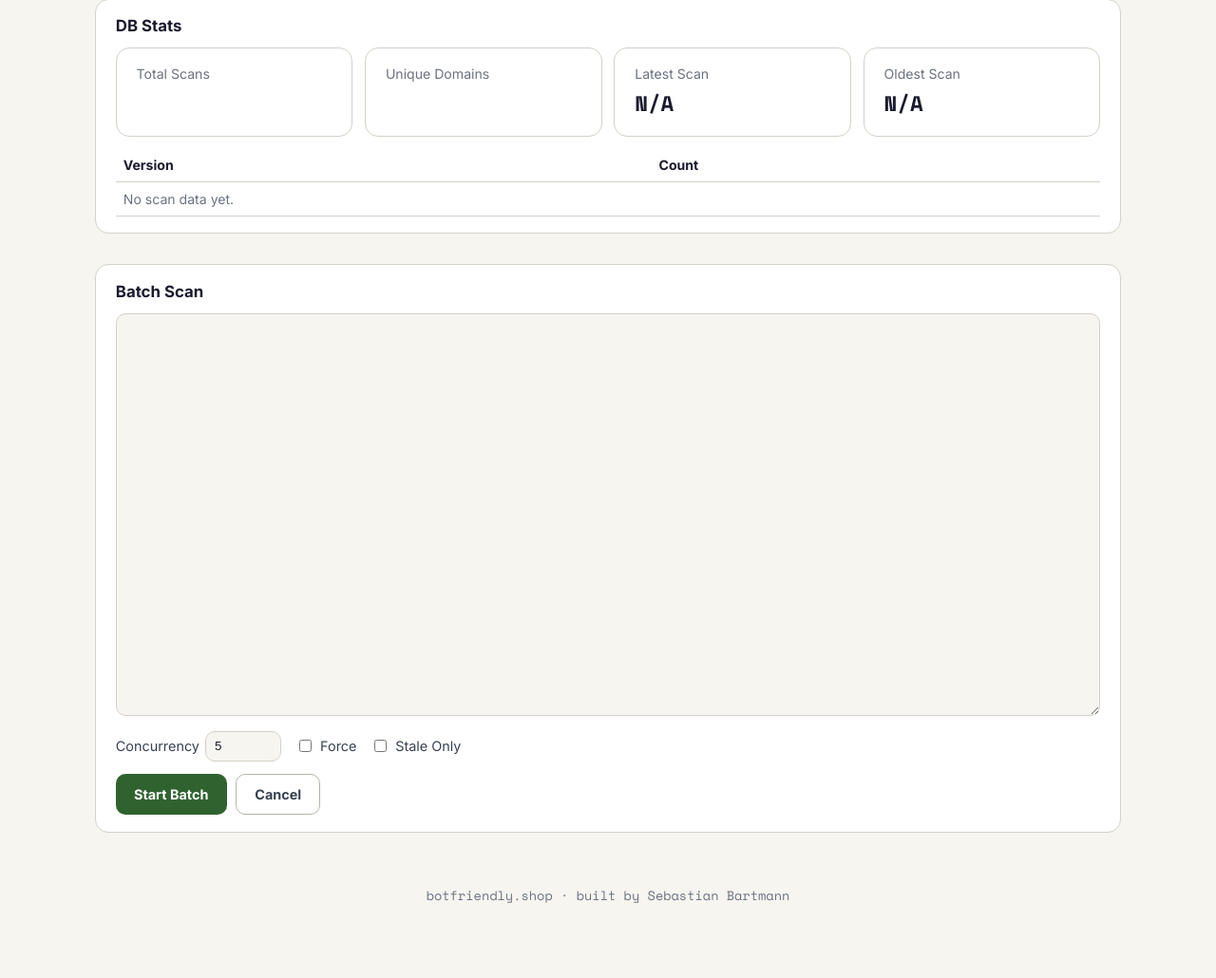
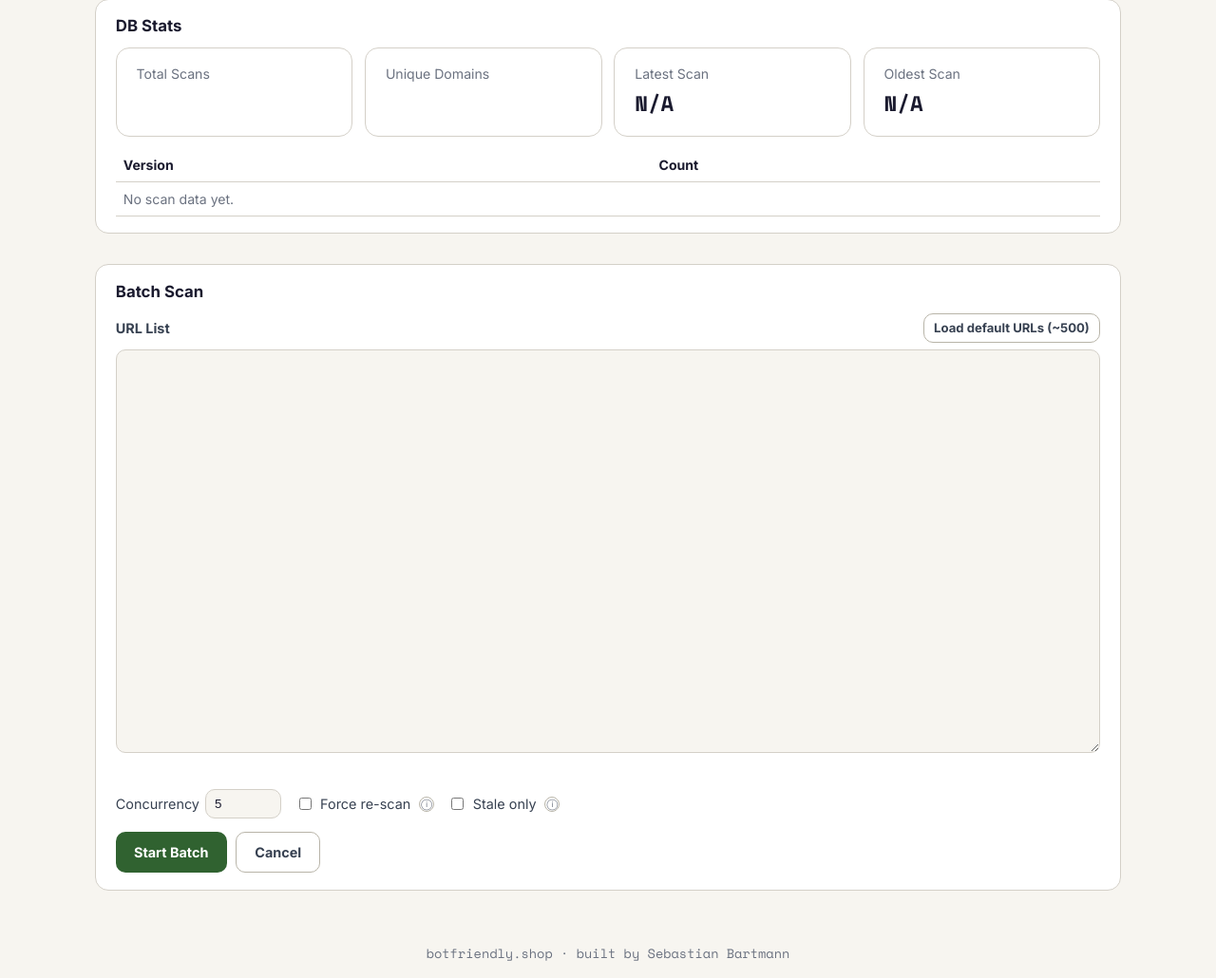
Before and after one commit to sebastianbartmann/botfriendly-shop, a Python web app: template web_app/templates/admin.html in a window 1280 px wide. Shown: the part 193-1223 px from the top of the page at 95% size. Before the commit the page ends 1144 px from the top, so only its background shows below. Run offline with Jinja, Linux system fonts and the light colour scheme; the template is opened without the code that fills it, so the values that code supplies are empty.

Commit message:
fix: admin date formatting, default URL list, checkbox tooltips
- admin_routes.py: format oldest/latest_scan as YYYY-MM-DD (no time component)
- data/default_urls.txt: 500 curated ecommerce URLs across all categories
- admin.html: Load defaults button fetches default_urls.txt and populates textarea
- admin.html: info icons with CSS hover tooltips on Force and Stale Only checkboxes
- admin_routes.py: GET /admin/default-urls endpoint (auth protected)

```diff
--- a/web_app/templates/admin.html
+++ b/web_app/templates/admin.html
@@ -28,6 +28,47 @@
     }
     .form-row { display: flex; align-items: center; gap: .9rem; margin-top: .75rem; flex-wrap: wrap; }
     .inline-field { display: flex; align-items: center; gap: .4rem; color: var(--text-secondary); font-size: .9rem; }
+    .url-list-header { display: flex; align-items: center; justify-content: space-between; gap: .75rem; margin-bottom: .45rem; }
+    .url-list-header label { color: var(--text-secondary); font-size: .9rem; font-weight: 700; }
+    #load-defaults-btn { padding: .42rem .65rem; font-size: .82rem; }
+    #load-defaults-status { margin-top: .4rem; color: var(--muted); font-size: .82rem; min-height: 1.2em; }
+    .tooltip-wrap { position: relative; display: inline-flex; align-items: center; margin-left: .15rem; }
+    .tooltip-icon {
+      width: 1rem;
+      height: 1rem;
+      border: 1px solid var(--border-strong);
+      border-radius: 50%;
+      display: inline-flex;
+      align-items: center;
+      justify-content: center;
+      font-size: .72rem;
+      line-height: 1;
+      color: var(--muted);
+      cursor: help;
+      user-select: none;
+    }
+    .tooltip-text {
+      position: absolute;
+      left: 50%;
+      bottom: calc(100% + 8px);
+      transform: translateX(-50%);
+      background: #151d16;
+      color: var(--text);
+      border: 1px solid var(--border-strong);
+      border-radius: 6px;
+      padding: .48rem .56rem;
+      min-width: 260px;
+      max-width: 360px;
+      font-size: .75rem;
+      line-height: 1.35;
+      box-shadow: 0 8px 24px rgba(0, 0, 0, 0.35);
+      opacity: 0;
+      visibility: hidden;
+      transition: opacity .12s ease;
+      pointer-events: none;
+      z-index: 20;
+    }
+    .tooltip-wrap:hover .tooltip-text { opacity: 1; visibility: visible; }
     .inline-field input[type=number] {
       width: 80px;
       background: var(--bg);
@@ -118,11 +159,11 @@
           </div>
           <div class="card summary-card">
             <p class="muted">Latest Scan</p>
-            <p class="summary-value mono">{{ db_stats.latest_scan or "N/A" }}</p>
+            <p class="summary-value mono">{{ db_stats.latest_scan[:10] if db_stats.latest_scan else "N/A" }}</p>
           </div>
           <div class="card summary-card">
             <p class="muted">Oldest Scan</p>
-            <p class="summary-value mono">{{ db_stats.oldest_scan or "N/A" }}</p>
+            <p class="summary-value mono">{{ db_stats.oldest_scan[:10] if db_stats.oldest_scan else "N/A" }}</p>
           </div>
         </div>
         <table class="admin-table">
@@ -166,13 +207,32 @@
         {% endif %}
 
         <form id="batch-form">
+          <div class="url-list-header">
+            <label for="url-list">URL List</label>
+            <button type="button" id="load-defaults-btn" class="btn-secondary">Load default URLs (~500)</button>
+          </div>
           <textarea id="url-list" name="urls" rows="20">{{ url_list }}</textarea>
+          <div id="load-defaults-status" aria-live="polite"></div>
           <div class="form-row">
             <label class="inline-field" for="concurrency">Concurrency
               <input type="number" id="concurrency" name="concurrency" value="5" min="1" max="10" />
             </label>
-            <label class="inline-field"><input type="checkbox" name="force" /> Force</label>
-            <label class="inline-field"><input type="checkbox" name="stale_only" /> Stale Only</label>
+            <label class="inline-field">
+              <input type="checkbox" name="force" />
+              Force re-scan
+              <span class="tooltip-wrap" aria-hidden="true">
+                <span class="tooltip-icon">ⓘ</span>
+                <span class="tooltip-text">Re-scan all URLs even if a fresh result exists in the database (ignores 24h cache)</span>
+              </span>
+            </label>
+            <label class="inline-field">
+              <input type="checkbox" name="stale_only" />
+              Stale only
+              <span class="tooltip-wrap" aria-hidden="true">
+                <span class="tooltip-icon">ⓘ</span>
+                <span class="tooltip-text">Only scan URLs whose last result is older than 24 hours - skips recently scanned domains</span>
+              </span>
+            </label>
           </div>
           <div class="actions">
             <button id="start-btn" type="submit" {% if batch_running %}disabled{% endif %}>Start Batch</button>
@@ -283,9 +343,31 @@
       appendLog("Cancellation requested.");
     }
 
+    async function loadDefaults() {
+      const status = document.getElementById("load-defaults-status");
+      const textarea = document.getElementById("url-list");
+      status.textContent = "Loading default URLs...";
+      try {
+        const response = await fetch("/admin/default-urls");
+        if (!response.ok) {
+          throw new Error("request failed");
+        }
+        const text = await response.text();
+        textarea.value = text;
+        const urlCount = text
+          .split("\n")
+          .map((line) => line.trim())
+          .filter((line) => line && !line.startsWith("#")).length;
+        status.textContent = "Loaded " + urlCount + " URLs";
+      } catch {
+        status.textContent = "Failed to load default URLs";
+      }
+    }
+
     document.addEventListener("DOMContentLoaded", () => {
       document.getElementById("batch-form").addEventListener("submit", startBatch);
       document.getElementById("cancel-btn").addEventListener("click", cancelBatch);
+      document.getElementById("load-defaults-btn").addEventListener("click", loadDefaults);
       if (document.body.dataset.batchRunning === "true") {
         connectSSE();
       }
```
Also changed, not shown: web_app/admin_routes.py (+28 -5 lines).
